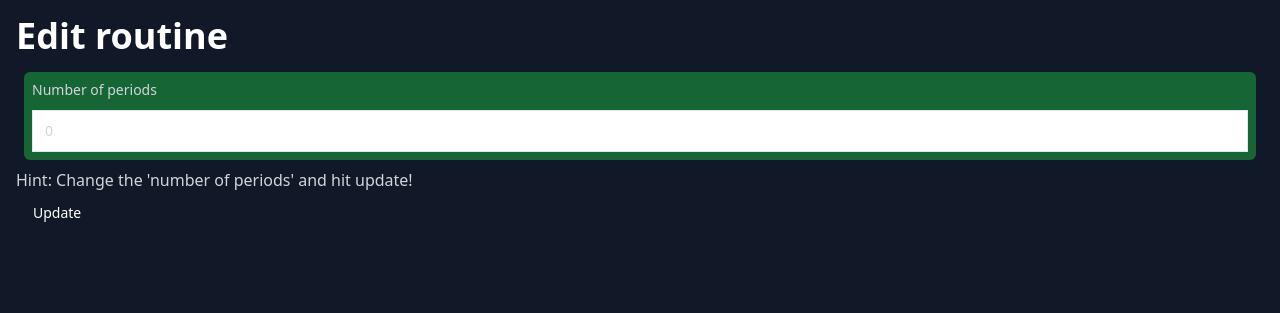
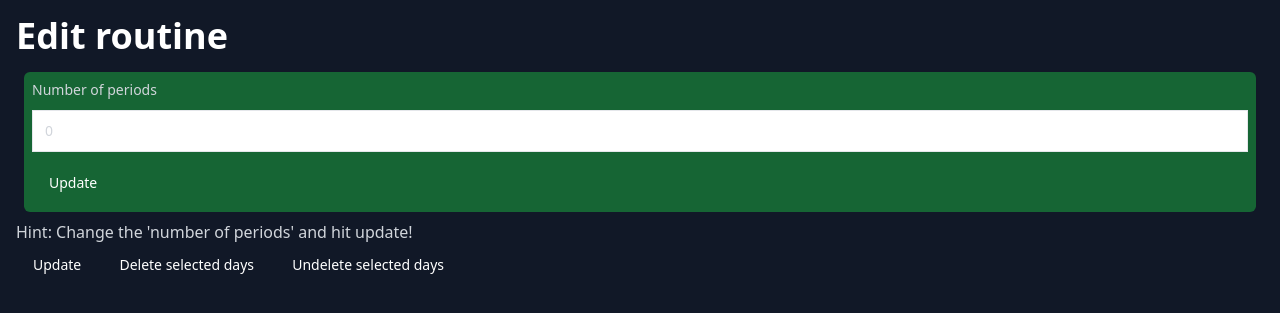
Before and after one commit to KavyanshKhaitan2/flavortown-studenttrack, a Django app: page /routine/edit/ in a window 1280 px wide. Shown: the part 48-361 px from the top of the page. Run offline with Django 5.2, Linux system fonts and the light colour scheme; the visitor is signed in with stand-in values (Sample User, id 1); data that the repository does not hold is empty; some libraries are stand-ins or nearby versions.

Commit message:
Added delete and undelete days options

```diff
--- a/app/templates/dashboard/index.html
+++ b/app/templates/dashboard/index.html
@@ -14,7 +14,7 @@
                             <tr>
                                 <th class="text-right pr-1">{{ row.0.day|title }}</th>
                                 {% for slot in row %}
-                                    <td class="text-center">
+                                    <td class="min-w-30 text-center">
                                             {{ slot.subject }}
                                     </td>
                                 {% endfor %}
--- a/app/templates/routine/edit.html
+++ b/app/templates/routine/edit.html
@@ -1,7 +1,7 @@
 {% extends "base.html" %}
 {% block content %}
     <h1 class="font-bold text-4xl text-white mb-4">Edit routine</h1>
-    <form method="post">
+    <form method="post" id="form">
         {% csrf_token %}
         <div class="m-2 p-2 rounded-md bg-green-800">
             <div>
@@ -15,6 +15,9 @@
                        value="{{ schedule_width }}"
                        required />
             </div>
+            <button class="mt-2.5 text-white bg-brand box-border border border-transparent hover:bg-brand-strong focus:ring-4 focus:ring-brand-medium shadow-xs font-medium leading-5 rounded-base text-sm px-4 py-2.5 focus:outline-none">
+                Update
+            </button>
         </div>
         {% if user.scheduleslot_set.all %}
             <div>
@@ -26,14 +29,22 @@
                             <td></td>
                             {% for _ in ''|center:schedule_width %}<th>{{ forloop.counter }}</th>{% endfor %}
                         </tr>
-                        {% for _, row in schedule_grid.items %}
+                        {% for day, row in schedule_grid.items %}
                             <tr>
-                                <th class="text-right pr-1">{{ row.0.day|title }}</th>
+                                <th class="pr-1 text-left">
+                                    <input id="checkbox-{{ day }}"
+                                           type="checkbox"
+                                           name="checkbox-{{ day }}"
+                                           class="w-4 h-4 border border-default-medium rounded-xs bg-neutral-secondary-medium focus:ring-2 focus:ring-brand-soft">
+                                    <label for="checkbox-{{ day }}">
+                                        {{ day|title }}
+                                    </label>
+                                </th>
                                 {% for slot in row %}
                                     <td>
-                                            <input name="slot-value-PK-{{ slot.pk }}"
-                                                   value="{{ slot.subject }}"
-                                                   class="field-sizing-content border p-1 w-full text-center">
+                                        <input name="slot-value-PK-{{ slot.pk }}"
+                                               value="{{ slot.subject }}"
+                                               class="min-w-30 field-sizing-content border p-1 w-full text-center">
                                     </td>
                                 {% endfor %}
                             </tr>
@@ -44,8 +55,25 @@
         {% else %}
             <p>Hint: Change the 'number of periods' and hit update!</p>
         {% endif %}
+        <input type="hidden" id="actionField" name="action" value="update">
         <button class="text-white bg-brand box-border border border-transparent hover:bg-brand-strong focus:ring-4 focus:ring-brand-medium shadow-xs font-medium leading-5 rounded-base text-sm px-4 py-2.5 focus:outline-none">
             Update
         </button>
+        <script>
+            function setActionAndSubmit(action) {
+                document.getElementById('actionField').value = action
+                document.getElementById('form').submit()
+            }
+        </script>
+        <button type="button"
+                onclick="setActionAndSubmit('delete')"
+                class="text-white bg-brand box-border border border-transparent hover:bg-brand-strong focus:ring-4 focus:ring-brand-medium shadow-xs font-medium leading-5 rounded-base text-sm px-4 py-2.5 focus:outline-none">
+            Delete selected days
+        </button>
+        <button type="button"
+                onclick="setActionAndSubmit('undelete')"
+                class="text-white bg-brand box-border border border-transparent hover:bg-brand-strong focus:ring-4 focus:ring-brand-medium shadow-xs font-medium leading-5 rounded-base text-sm px-4 py-2.5 focus:outline-none">
+            Undelete selected days
+        </button>
     </form>
 {% endblock content %}
--- a/app/views.py
+++ b/app/views.py
@@ -2,7 +2,7 @@ from django.shortcuts import render
 from django.views import View
 from django.contrib.auth.mixins import LoginRequiredMixin
 from django.http import HttpResponse
-from django.contrib.messages import error, success
+from django.contrib.messages import error, success, info
 from django.shortcuts import redirect
 from .models import ScheduleSlot
 
@@ -32,9 +32,8 @@ class DashboardView(LoginRequiredMixin, View):
 class EditRoutineView(LoginRequiredMixin, View):
     def get_context_data(self, **kwargs):
         context = {}
-        schedule_grid: dict[str, list] = {}
-        for schedule in self.request.user.scheduleslot_set.all():
-            schedule_grid.setdefault(schedule.day, [])
+        schedule_grid: dict[str, list] = {day: [] for day in ScheduleSlot.DAY_CHOICES}
+        for schedule in ScheduleSlot.objects.filter(user=self.request.user):
             schedule_grid[schedule.day].append(schedule)
             schedule_grid[schedule.day].sort(key=lambda x: x.period)
         context["schedule_grid"] = schedule_grid
@@ -48,7 +47,43 @@ class EditRoutineView(LoginRequiredMixin, View):
     def get(self, request):
         return render(request, "routine/edit.html", context=self.get_context_data())
 
-    def post(self, request):
+    def deleteAction(self, request):
+        days_to_delete = []
+        for key in request.POST.keys():
+            if key.startswith("checkbox-"):
+                day = key.removeprefix("checkbox-")
+                if day in ScheduleSlot.DAY_CHOICES:
+                    days_to_delete.append(day)
+        if len(days_to_delete) == 0:
+            info(request, "Couldnt find any selected day.")
+            return
+        for slot in ScheduleSlot.objects.filter(user=request.user):
+            if slot.day in days_to_delete:
+                slot.delete()
+        success(request, "Deleted the selected days.")
+
+    def undeleteAction(self, request):
+        context = self.get_context_data()
+        days_to_undelete = []
+        for key in request.POST.keys():
+            if key.startswith("checkbox-"):
+                day = key.removeprefix("checkbox-")
+                if day in ScheduleSlot.DAY_CHOICES:
+                    days_to_undelete.append(day)
+        if len(days_to_undelete) == 0:
+            info(request, "Couldnt find any selected day.")
+            return
+        for day in days_to_undelete:
+            for i in range(1, context['schedule_width']+1):
+                ScheduleSlot.objects.get_or_create(
+                    user=self.request.user,
+                    day=day,
+                    period=i,
+                    subject="[ placeholder ]",
+                )
+        success(request, "Undeleted the selected days.")
+
+    def updateAction(self, request):
         context = self.get_context_data()
         schedule_width = request.POST["schedule_width"]
         schedule_width = int(schedule_width)
@@ -65,22 +100,25 @@ class EditRoutineView(LoginRequiredMixin, View):
                         subject="[ placeholder ]",
                     )
             success(request, "Successfully increased schedule_width!")
-        if schedule_width < context['schedule_width']:
+        if schedule_width < context["schedule_width"]:
             for slot in ScheduleSlot.objects.filter(user=self.request.user):
                 if slot.period > schedule_width:
                     slot.delete()
             success(request, "Successfully decreased schedule_width!")
         slot_pks = []
         for key in dict(request.POST).keys():
-            if key.startswith('slot-value-PK-'):
-                slot_pks.append(int(key.removeprefix('slot-value-PK-')))
+            if key.startswith("slot-value-PK-"):
+                slot_pks.append(int(key.removeprefix("slot-value-PK-")))
         updated = False
         for pk in slot_pks:
             slot = ScheduleSlot.objects.get(pk=pk)
             if slot.user != request.user:
-                error(request, f"You do not own the schedule slot that you wished to edit! (Error key: {pk})")
+                error(
+                    request,
+                    f"You do not own the schedule slot that you wished to edit! (Error key: {pk})",
+                )
                 break
-            form_subject:str = request.POST[f'slot-value-PK-{pk}'].strip()
+            form_subject: str = request.POST[f"slot-value-PK-{pk}"].strip()
             if slot.subject == form_subject:
                 continue
             slot.subject = form_subject
@@ -88,4 +126,13 @@ class EditRoutineView(LoginRequiredMixin, View):
             updated = True
         if updated:
             success(request, "Updated routine successfully.")
+
+    def post(self, request):
+        action = request.POST["action"]
+        if action == "update":
+            self.updateAction(request)
+        if action == "delete":
+            self.deleteAction(request)
+        if action == "undelete":
+            self.undeleteAction(request)
         return redirect(self.request.path_info)
--- a/pyproject.toml
+++ b/pyproject.toml
@@ -13,6 +13,8 @@ dependencies = [
     "django-pwa>=2.0.1",
     "django-tailwind>=4.4.2",
     "djlint>=1.36.4",
+    "gunicorn>=23.0.0",
     "honcho>=2.0.0",
     "python-dotenv>=1.2.1",
+    "whitenoise>=6.11.0",
 ]
```
Also changed, not shown: mysite/settings.py (+7 -6 lines), 2 other files.
